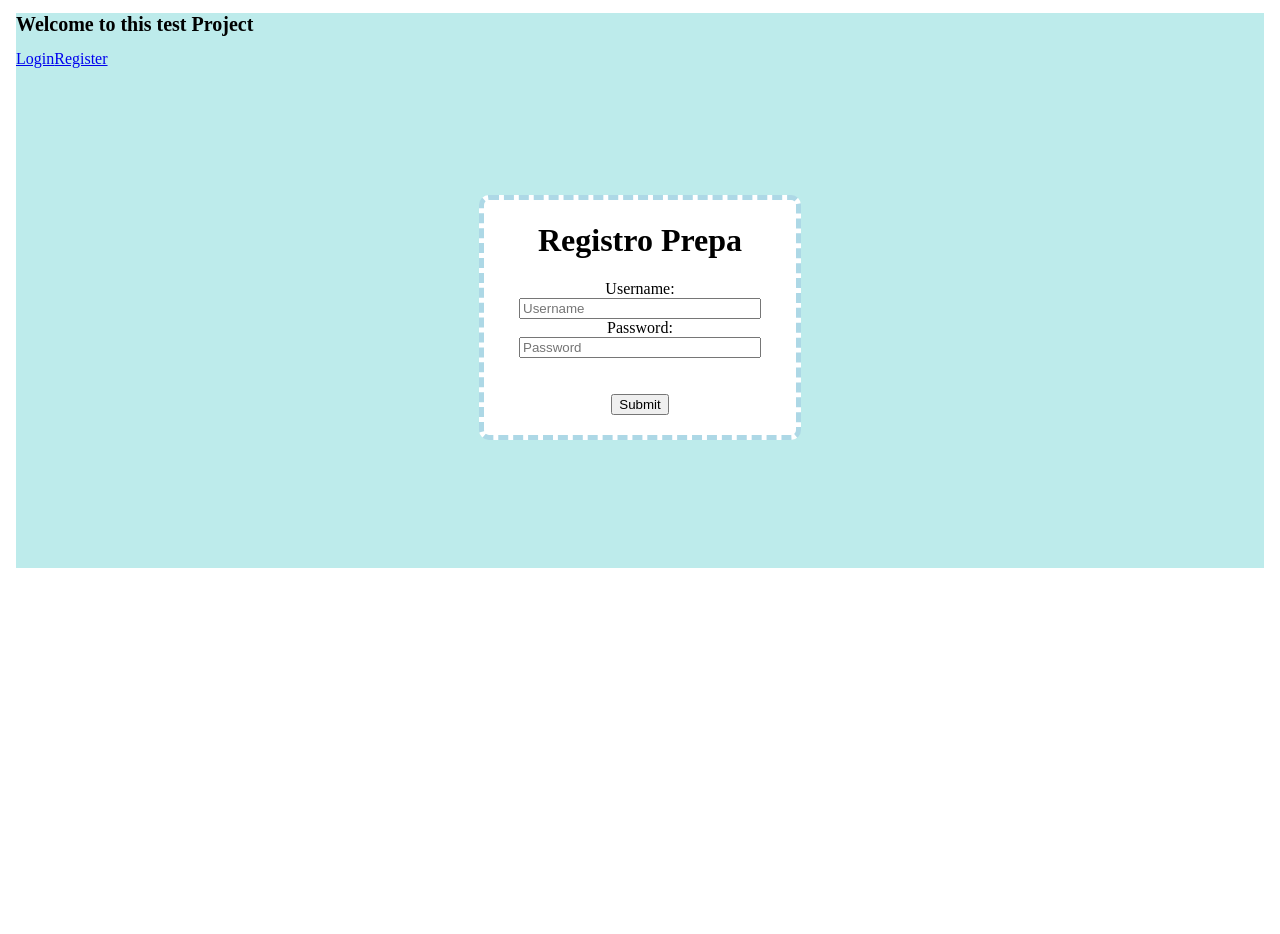
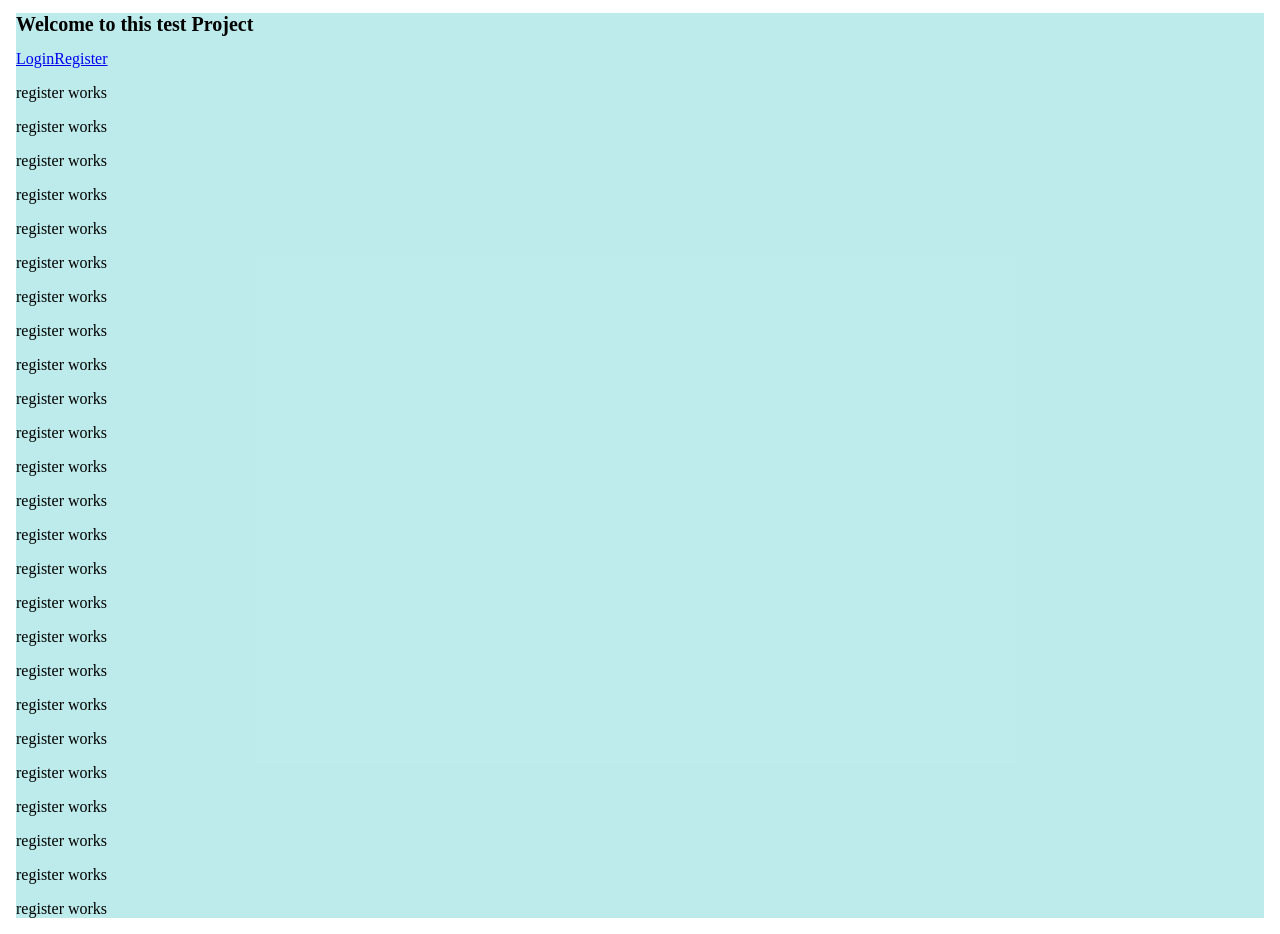
Before and after one commit to IafigliolaGabriele/prepa, an Angular app: page /register in a window 1280 px wide. Before the commit the page ends 800 px from the top, so only its background shows below. Built offline with nearby package versions, Linux system fonts and the light colour scheme.

Commit message:
Destruccion registro

```diff
--- a/src/app/register/register.component.html
+++ b/src/app/register/register.component.html
@@ -1,15 +1,23 @@
-<div class="flex-container">
-		<div>
-			<h1>Registro Prepa</h1>
-			<form action="/action_page.php">
-			  Username:<br>
-			  <input class="input" type="text" name="username" placeholder="Username">
-			  <br>
-			  Password:<br>
-			  <input class="input" type="password" name="password" placeholder="Password">
-			  <br>
-			  <br><br>
-			  <input type="submit" value="Submit">
-			</form>
-		</div>
-	</div>
+<p>register works</p>
+<p>register works</p>
+<p>register works</p>
+<p>register works</p>
+<p>register works</p>
+<p>register works</p>
+<p>register works</p>
+<p>register works</p>
+<p>register works</p><p>register works</p>
+<p>register works</p>
+<p>register works</p>
+<p>register works</p>
+<p>register works</p><p>register works</p>
+<p>register works</p>
+<p>register works</p>
+<p>register works</p>
+<p>register works</p>
+<p>register works</p>
+<p>register works</p>
+<p>register works</p>
+<p>register works</p>
+<p>register works</p>
+<p>register works</p>
```
